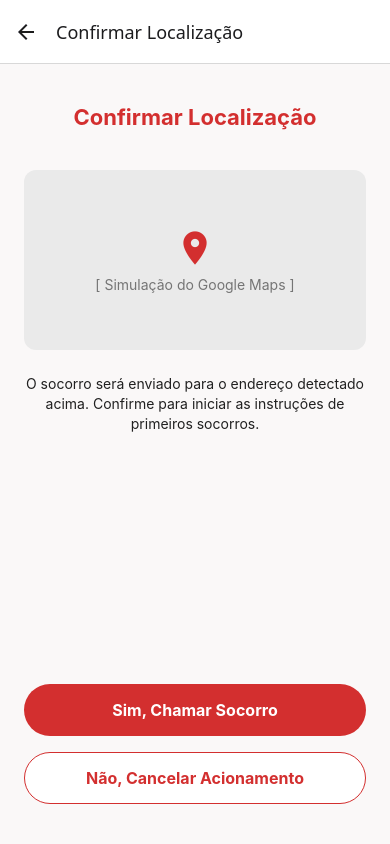
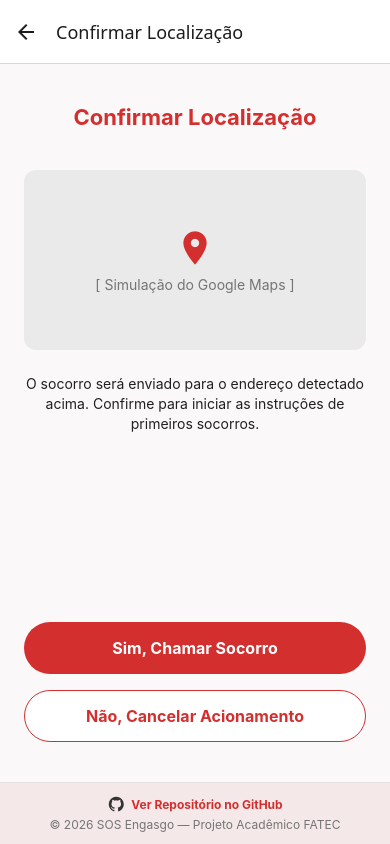
Before and after one commit to thibastos0/SOSEngasgo_ReactNative, a React Native app: screen /ConfirmLocation in a window 390 px wide. Built offline with nearby package versions, Linux system fonts and the light colour scheme.

Commit message:
feat: add Footer component and integrate it into multiple screens

```diff
--- /dev/null
+++ b/src/components/Footer.tsx
@@ -0,0 +1,35 @@
+import { View, Text, Pressable, Platform, Linking } from 'react-native';
+import { MaterialCommunityIcons } from '@expo/vector-icons';
+import { globalStyles } from '../theme/globalStyles';
+import { colors } from '../theme/colors';
+
+export default function Footer(props: any) {
+    const repoUrl = 'https://github.com/thibastos0/SOSEngasgo_ReactNative';
+
+    const handleOpenRepo = () => {
+        if (Platform.OS === 'web') {
+            window.open(repoUrl, '_blank');
+        } else {
+            Linking.openURL(repoUrl);
+        }
+    };
+
+    return (
+        <View style={globalStyles.footerContainer}>
+            <Pressable style={globalStyles.footerContent} onPress={handleOpenRepo}>
+                <MaterialCommunityIcons
+                    name="github"
+                    size={18}
+                    color={colors.githubIcon || '#333'}
+                />
+                <Text style={globalStyles.footerLinkText}>
+                    Ver Repositório no GitHub
+                </Text>
+            </Pressable>
+
+            <Text style={globalStyles.footerText}>
+                © 2026 SOS Engasgo — Projeto Acadêmico FATEC
+            </Text>
+        </View>
+    );
+}
--- a/src/screens/ConfirmLocationScreen.tsx
+++ b/src/screens/ConfirmLocationScreen.tsx
@@ -6,6 +6,7 @@ import {
 import { globalStyles } from '../theme/globalStyles';
 import CustomButton from '../components/CustomButton';
 import CustomMockMap from '../components/CustomMockMap';
+import Footer from '../components/Footer';
 
 export default function ConfirmLocationScreen( props: any ) {
 
@@ -33,6 +34,8 @@ export default function ConfirmLocationScreen( props: any ) {
     };
 
     return (
+        <View style={globalStyles.container}>
+
             <View style={globalStyles.containerSpaceBetween}>
 
                 <CustomMockMap />
@@ -52,5 +55,7 @@ export default function ConfirmLocationScreen( props: any ) {
                 </View>
 
             </View>
+            <Footer />
+        </View>
     );
 }
--- a/src/screens/EmergencyScreen.tsx
+++ b/src/screens/EmergencyScreen.tsx
@@ -11,6 +11,7 @@ import { globalStyles } from '../theme/globalStyles';
 import { colors } from '../theme/colors';
 import CustomButton from '../components/CustomButton';
 import ManeuverCard from '../components/ManeuverCard';
+import Footer from '../components/Footer';
 
 export default function EmergencyScreen(props: any) {
     const handleFinish = () => {
@@ -61,6 +62,7 @@ export default function EmergencyScreen(props: any) {
                     navigateTo={handleFinish}
                 />
             </ScrollView>
+            <Footer />
         </KeyboardAvoidingView>
     );
 }
--- a/src/screens/HomeScreen.tsx
+++ b/src/screens/HomeScreen.tsx
@@ -6,8 +6,10 @@ import {
 import { colors } from '../theme/colors';
 import { globalStyles } from '../theme/globalStyles';
 import CustomEmergencyCard from '../components/CustomEmergencyCard';
+import Footer from '../components/Footer';
 
 import { MaterialCommunityIcons } from '@expo/vector-icons';
+
 
 
 export default function HomeScreen( props: any) {
@@ -31,6 +33,7 @@ export default function HomeScreen( props: any) {
                 cardFooter="Toque para acionar socorro."
             />
 
+            <Footer />
 
         </View>
     );
--- a/src/screens/LoginScreen.tsx
+++ b/src/screens/LoginScreen.tsx
@@ -5,6 +5,8 @@ import {
 
 import CustomButton from '../components/CustomButton';
 import CustomInput from '../components/CustomInput';
+import Footer from '../components/Footer';
+
 import { globalStyles } from '../theme/globalStyles';
 
 import { useState } from 'react';
@@ -52,6 +54,9 @@ export default function LoginScreen( props: any ) {
                     Ainda não tem conta? Clique aqui
                 </Text>
             </Pressable>
+
+            <Footer />
+
         </View>
     );
 }
--- a/src/screens/RegisterScreen.tsx
+++ b/src/screens/RegisterScreen.tsx
@@ -9,6 +9,7 @@ import {
 
 import CustomButton from '../components/CustomButton';
 import CustomInput from '../components/CustomInput';
+import Footer from '../components/Footer';
 import { globalStyles } from '../theme/globalStyles';
 
 import { useState } from 'react';
@@ -114,6 +115,7 @@ export default function RegisterScreen(props: any) {
                     }}
                 />
             </ScrollView>
+            <Footer />
         </KeyboardAvoidingView>
     );
 }
--- a/src/screens/WelcomeScreen.tsx
+++ b/src/screens/WelcomeScreen.tsx
@@ -4,6 +4,7 @@ import {
   StyleSheet } from 'react-native';
 
 import CustomButton  from '../components/CustomButton';
+import Footer from '../components/Footer';
 import { globalStyles } from '../theme/globalStyles';
 
 
@@ -46,6 +47,7 @@ export default function WelcomeScreen (props: any) {
         </View>
 
       </View>
+      <Footer />
     </View>
   );
 };
--- a/src/theme/colors.ts
+++ b/src/theme/colors.ts
@@ -7,4 +7,7 @@ export const colors = {
   textMuted: '#757575',    // Texto secundário e descrições
   borderInput: '#9E9E9E',  // Linha inferior dos inputs
   white: '#FFFFFF',
+  footerBackground: '#F5E8E8', // Fundo sutil e discreto em tom rosado/cinza claro
+  footerText: '#757575',       // Texto em cinza neutro
+  githubIcon: '#333333',       // Cor para o ícone do GitHub
 };
--- a/src/theme/globalStyles.ts
+++ b/src/theme/globalStyles.ts
@@ -5,13 +5,16 @@ export const globalStyles = StyleSheet.create({
     container: {
         flex: 1,
         backgroundColor: colors.background,
-        padding: 24,
         justifyContent: 'center',
+    },
+    content: {
+        flex: 1,
+        paddingHorizontal: 20,
+        paddingTop: 20,
     },
     containerTop: {
         flex: 1,
         backgroundColor: colors.background,
-        padding: 16,
         paddingTop: 40,
     },
     containerSpaceBetween: {
@@ -79,4 +82,31 @@ export const globalStyles = StyleSheet.create({
         color: colors.textMuted,
         fontSize: 14,
     },
+    footerContainer: {
+        width: '100%',
+        paddingVertical: 12,
+        paddingHorizontal: 16,
+        backgroundColor: colors.footerBackground || '#F5E8E8',
+        alignItems: 'center',
+        justifyContent: 'center',
+        borderTopWidth: 1,
+        borderTopColor: '#E0E0E0',
+        marginTop: 'auto', // Garante alinhamento na base em layouts flex
+    },
+    footerContent: {
+        flexDirection: 'row',
+        alignItems: 'center',
+        gap: 6,
+        marginBottom: 4,
+    },
+    footerText: {
+        fontSize: 12,
+        color: colors.footerText || '#757575',
+        textAlign: 'center',
+    },
+    footerLinkText: {
+        fontSize: 12,
+        fontWeight: 'bold',
+        color: colors.primary,
+    },
 });
```
Lines whose indentation alone changed are shown as unchanged.
